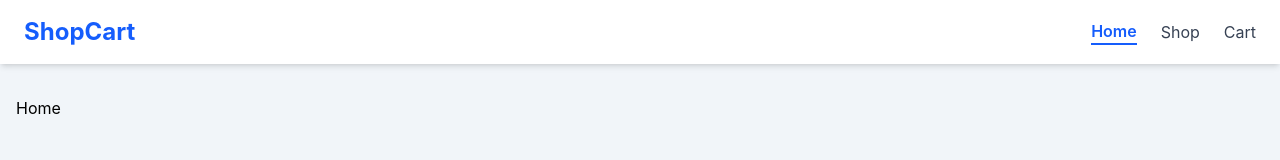
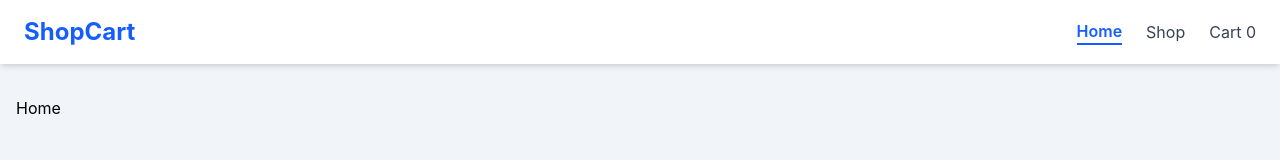
Before and after one commit to comfortmbah/shopping-cart, a React (Vite) app: page / in a window 1280 px wide. Shown: the top 160 px of the page. Built offline with nearby package versions, Linux system fonts and the light colour scheme.

Commit message:
Implement add to cart functionality

```diff
--- a/src/components/Navbar.jsx
+++ b/src/components/Navbar.jsx
@@ -38,7 +38,7 @@ const Navbar = ({ cart }) => {
               : 'text-gray-700 hover:text-blue-600 transition'
             }
           >
-            Cart
+            Cart {totalItems}
           </NavLink>
         </div>
       </nav>
```
